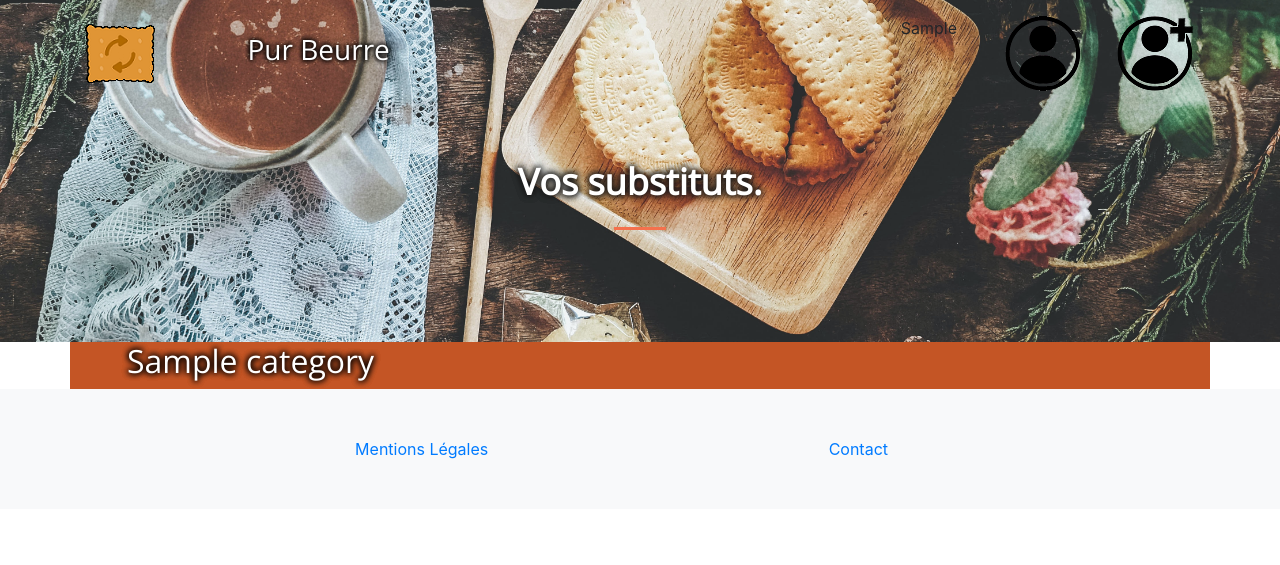
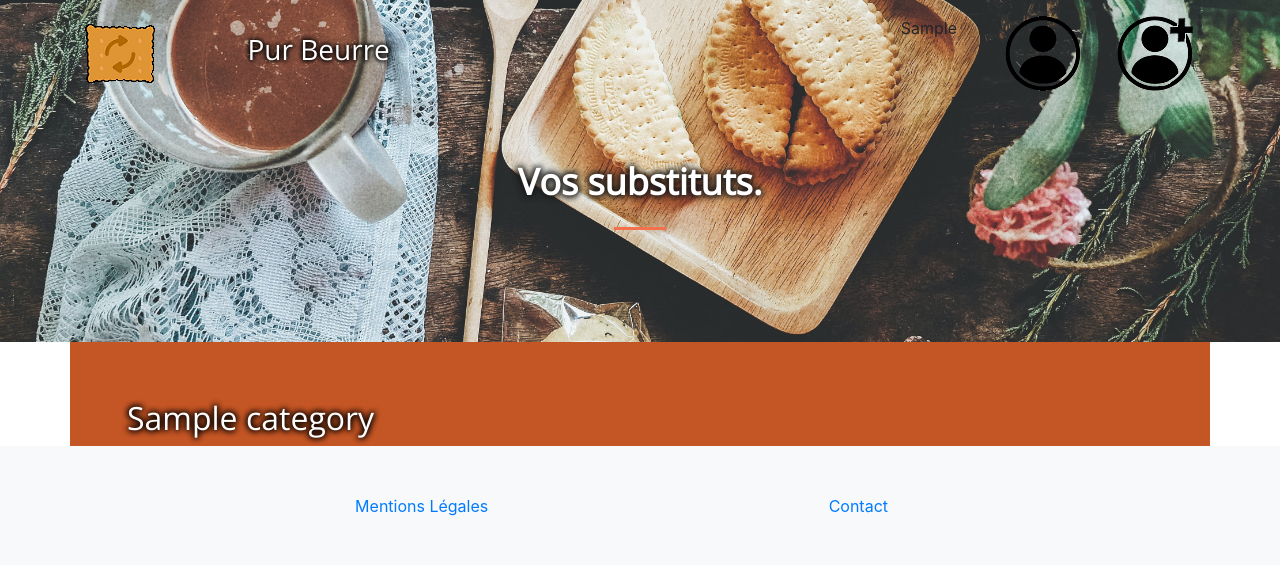
Before and after one commit to thomsart/P11_Cottenceau_Thomas, a Django app: template users/templates/user_substitutes.html in a window 1280 px wide. Shown: the top 565 px of the page. Run offline with Django 3.2, Linux system fonts and the light colour scheme; the template is opened without the code that fills it: most values are stand-ins (such as "Sample title", 1, 10 or a date in 2020); some libraries are stand-ins or nearby versions; some web fonts are replaced.

Commit message:
reajustement du titre/category css

```diff
--- a/users/static/css/user_substitutes.css
+++ b/users/static/css/user_substitutes.css
@@ -46,11 +46,11 @@
 }
 
 
-
 #category
 {
   width: 100%;
   padding-left: 5%;
+  padding-top: 5%;
 }
 
 #id_product
```
